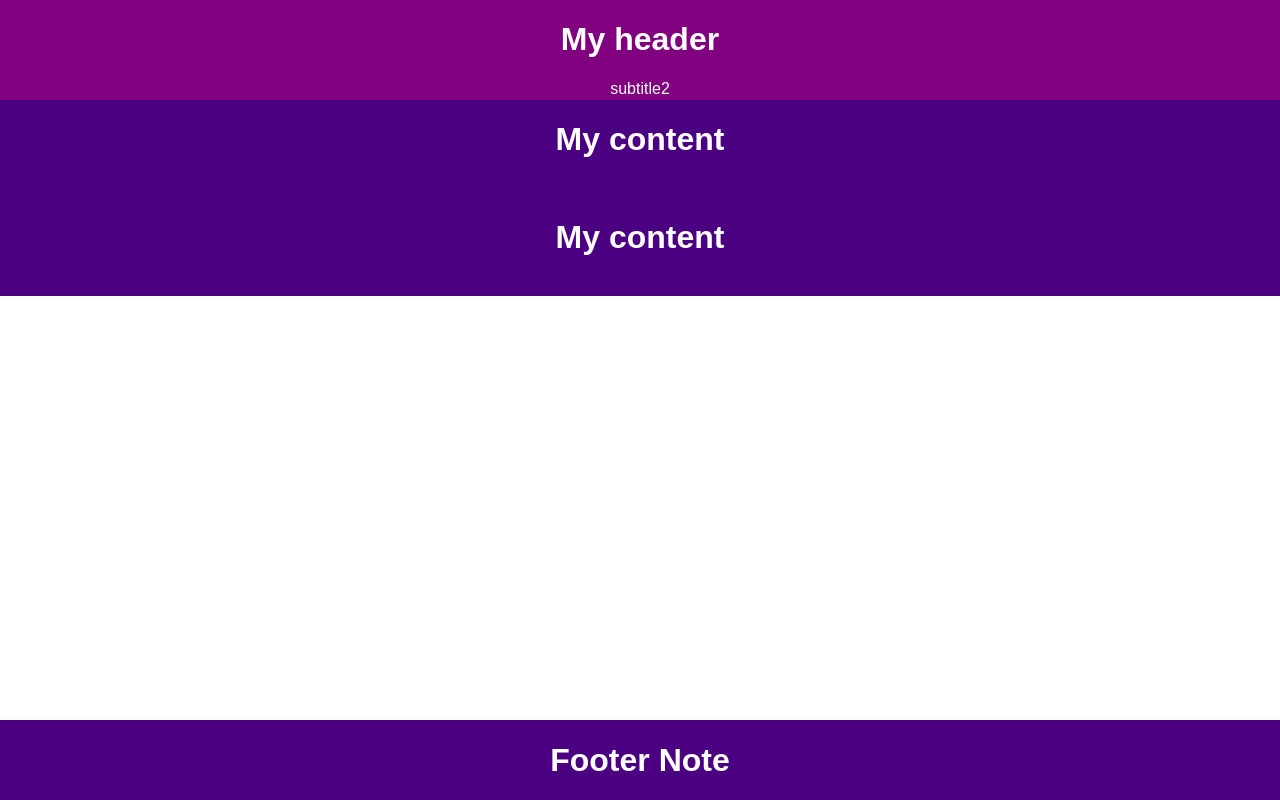
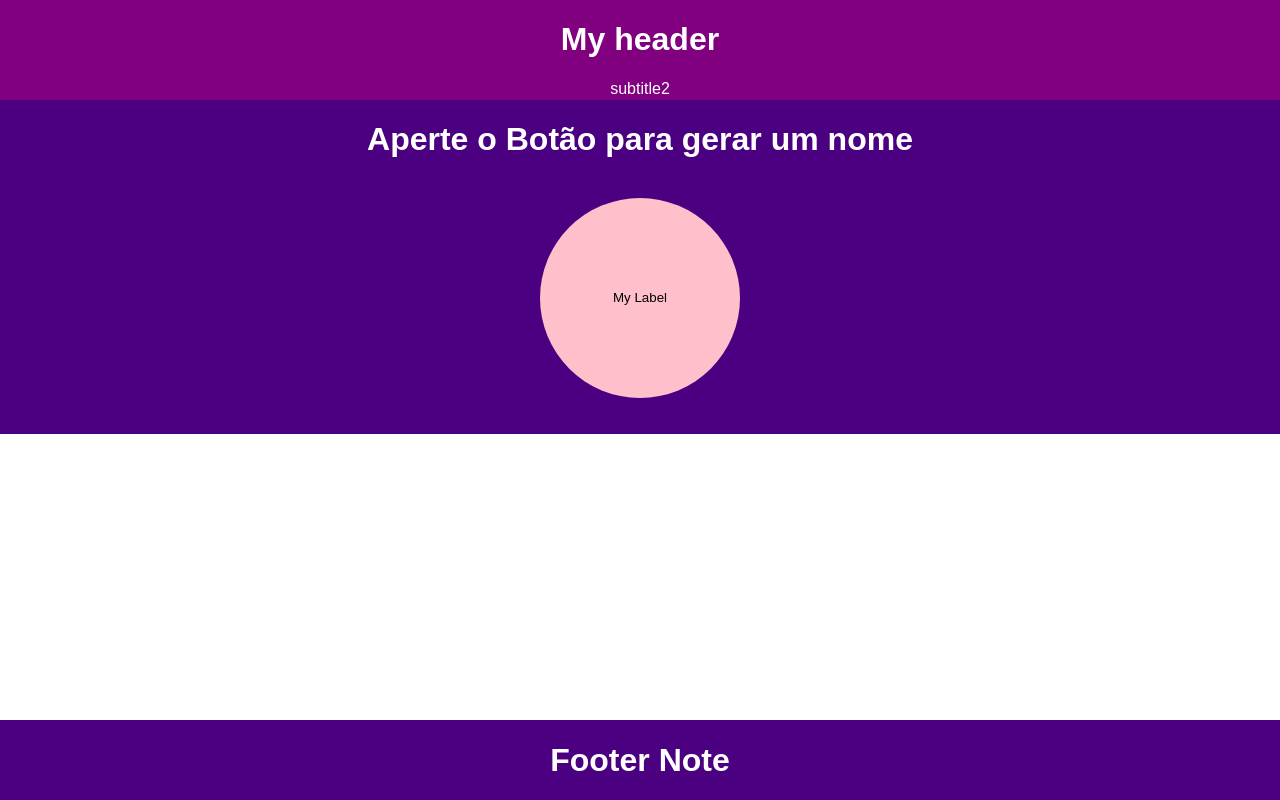
Before and after one commit to claudio-siervi/what-is-the-name, a React (Create React App) app: page / in a window 1280 px wide. Built offline with nearby package versions, Linux system fonts and the light colour scheme.

Commit message:
add simple button

```diff
--- a/src/components/Body/Body.tsx
+++ b/src/components/Body/Body.tsx
@@ -1,17 +1,37 @@
 import React from "react";
 import './Body.css';
+import Button from '../Button/Button'
 
 type BodyProps = {
     message: string;
 }
 
 function Body(props:BodyProps) {
+    let buttonLabel = 'My Label';
+    const updateButtonLabel = (newLabel: string): string => {
+        buttonLabel=newLabel
+        return newLabel
+    }
     return (
         <div className="App-body">
-            <h1>{props.message}</h1>
+
+            <h1>Aperte o Botão para gerar um nome</h1>
             <br/>
-            <h1>{props.message}</h1>
+
+            <Button
+                border="none"
+                color="pink"
+                height = "200px"
+                onClick={() => updateButtonLabel('New Label')}
+                radius = "50%"
+                width = "200px"
+                children = {buttonLabel}
+                />
             <br/>
+            <br/>
+            {/*<h1>{button_label}</h1>*/}
+            <br/>
+
         </div>
     );
 }
--- /dev/null
+++ b/src/components/Button/Button.tsx
@@ -0,0 +1,38 @@
+import React from "react";
+
+interface ButtonProps {
+    border: string;
+    color: string;
+    children?: React.ReactNode;
+    height: string;
+    onClick: () => void;
+    radius: string
+    width: string;
+}
+
+const Button: React.FC<ButtonProps> = ({
+                     border,
+                     color,
+                     children,
+                     height,
+                     onClick,
+                     radius,
+                     width
+                 }) => {
+    return (
+        <button
+            onClick={onClick}
+            style={{
+                backgroundColor: color,
+                border,
+                borderRadius: radius,
+                height,
+                width
+            }}
+        >
+            {children}
+        </button>
+    );
+}
+
+export default Button;
```
Also changed, not shown: src/components/Button/Button.css (added).
